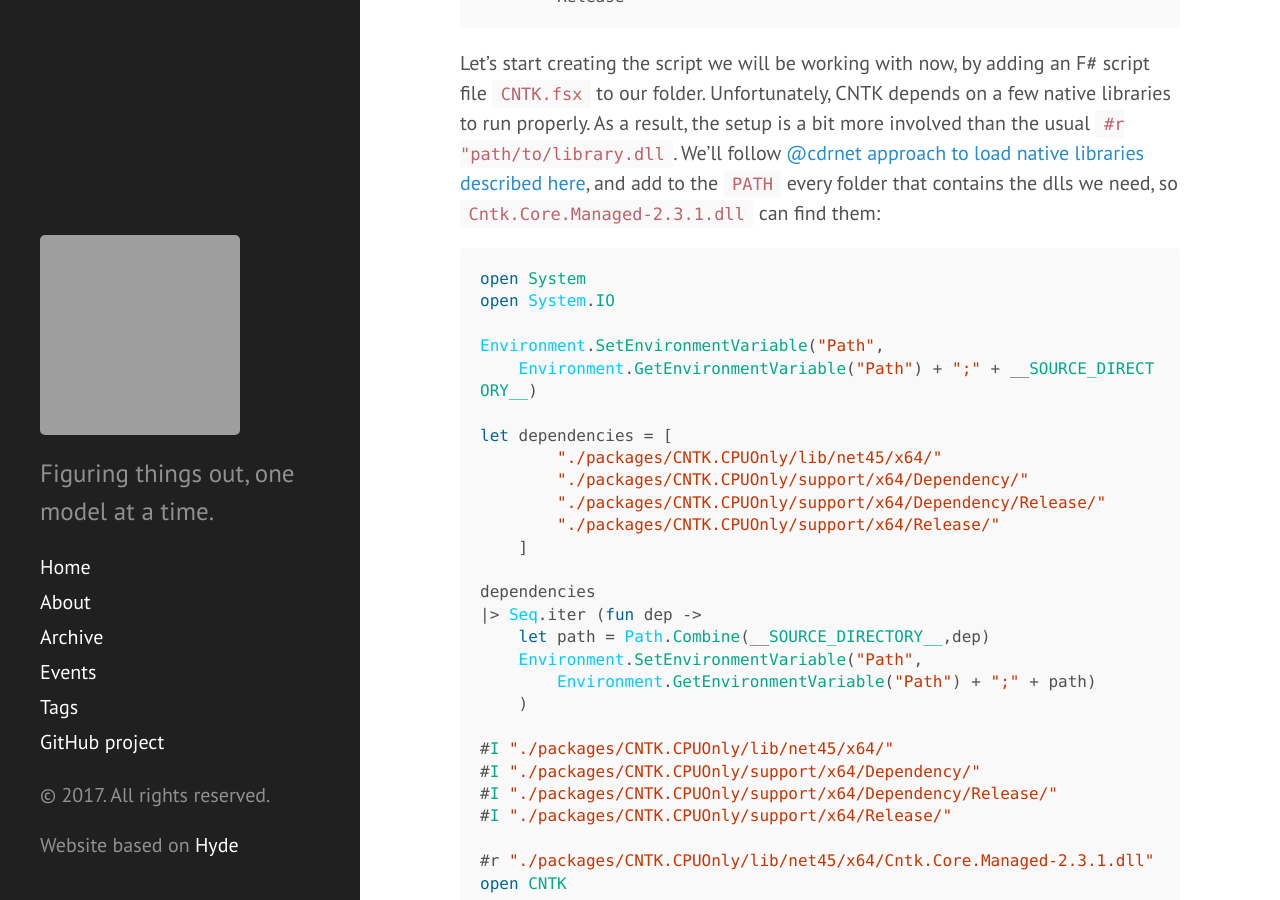
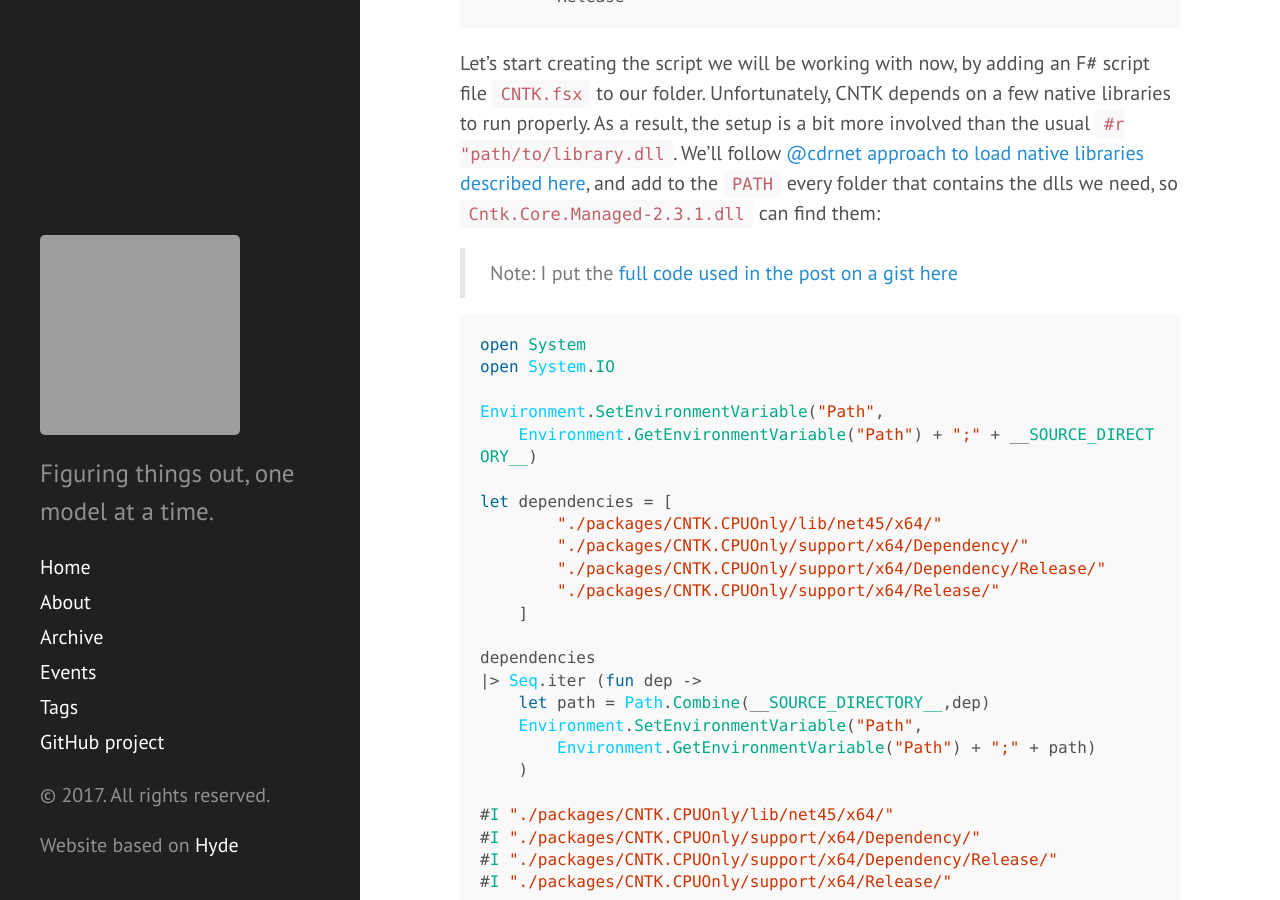
Before and after one commit to mathias-brandewinder/mathias-brandewinder.github.io, a Jekyll site: the page built from _posts/2017-12-23-baby-steps-with-cntk-and-fsharp.md, in a window 1280 px wide and 900 px high, scrolled down 2245 px. Built offline with Jekyll 4.4.1, drawn with Linux system fonts in a browser that asks for light colours; comment, search, counter and statistics services are not loaded; some of the changed text lies outside the part shown; grey boxes are pictures that could not be loaded.

Commit message:
CNTK: added link to gist

````diff
--- a/_posts/2017-12-23-baby-steps-with-cntk-and-fsharp.md
+++ b/_posts/2017-12-23-baby-steps-with-cntk-and-fsharp.md
@@ -65,6 +65,8 @@
 ```
 
 Let's start creating the script we will be working with now, by adding an F# script file `CNTK.fsx` to our folder. Unfortunately, CNTK depends on a few native libraries to run properly. As a result, the setup is a bit more involved than the usual `#r "path/to/library.dll`. We'll follow [@cdrnet](https://twitter.com/cdrnet) [approach to load native libraries described here][7], and add to the `PATH` every folder that contains the dlls we need, so `Cntk.Core.Managed-2.3.1.dll` can find them:
+
+> Note: I put the [full code used in the post on a gist here](https://gist.github.com/mathias-brandewinder/d48abe4a571c53a4a70c709c3121a566)
 
 ``` fsharp
 open System
@@ -322,6 +324,8 @@
 
 On my machine, extracting the weights and constant from the `Function` after training yields `3.0019`, `-1.9978` and `4.9975` - pretty close to the correct values of `3.0`, `-2.0` and `5.0` that we used in `realModel`.
 
+> Note: I put the [full code used in the post on a gist here](https://gist.github.com/mathias-brandewinder/d48abe4a571c53a4a70c709c3121a566)
+
 ## Parting thoughts
 
 First, I want to re-iterate that the example we went through is not showcasing a good example of where and how to use CNTK. It is intended primarily as an illustration of CNTK's building blocks and how they work together. For a trivial linear regression example like this one (shallow learning, if you will), you would be better served with a standard library such as [Accord.NET(http://accord-framework.net/). CNTK becomes interesting if you have a deeper, more complex model, and a larger dataset - we'll explore this in later posts.
````
